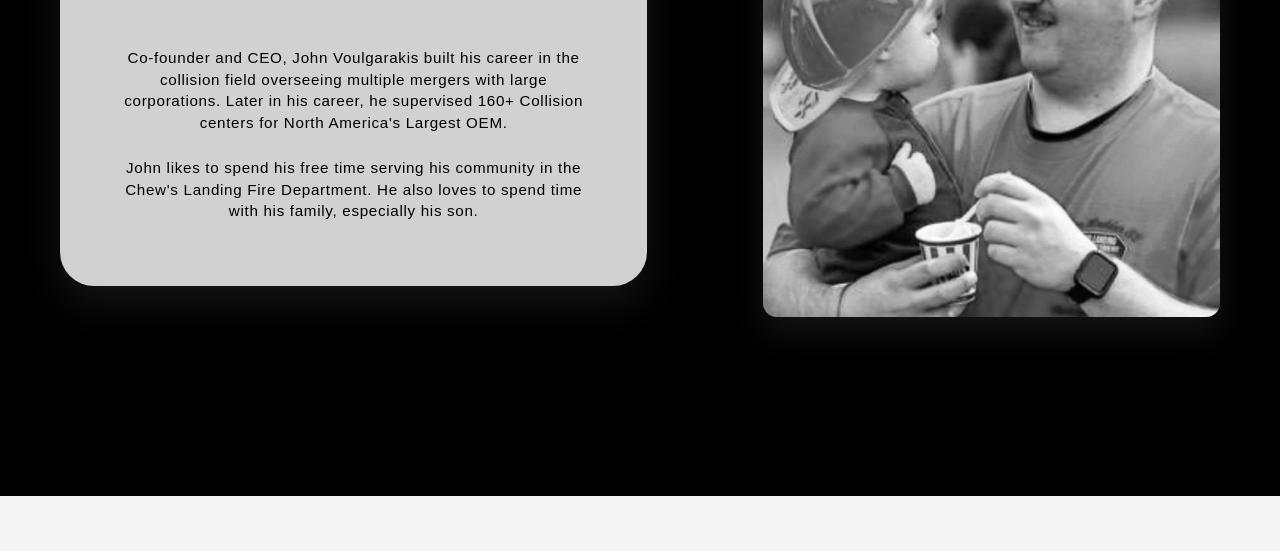
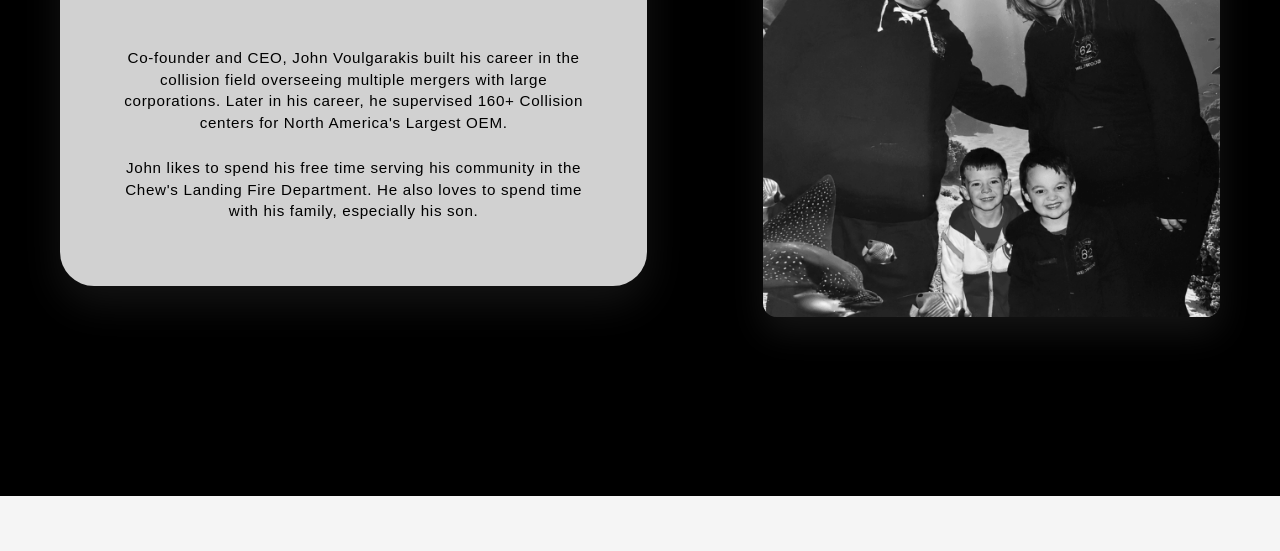
Before and after one commit to kellyisasinger17/Lightning-Auto-Service, a plain HTML site: page john.html in a window 1280 px wide. Shown: the part 358-909 px from the top of the page. Drawn offline with nearby package versions, Linux system fonts and the light colour scheme.

Commit message:
Updated photo on john.html

```diff
--- a/john.html
+++ b/john.html
@@ -482,7 +482,7 @@
         </article>
 
         <div class="profile-image">
-          <img src="images/john.jpg" alt="John Voulgarakis">
+          <img src="images/John%20Melissa%20Aquarium.png" alt="John Voulgarakis">
         </div>
       </div>
     </div>
```
Also changed, not shown: images/John Melissa Aquarium.png (added).
